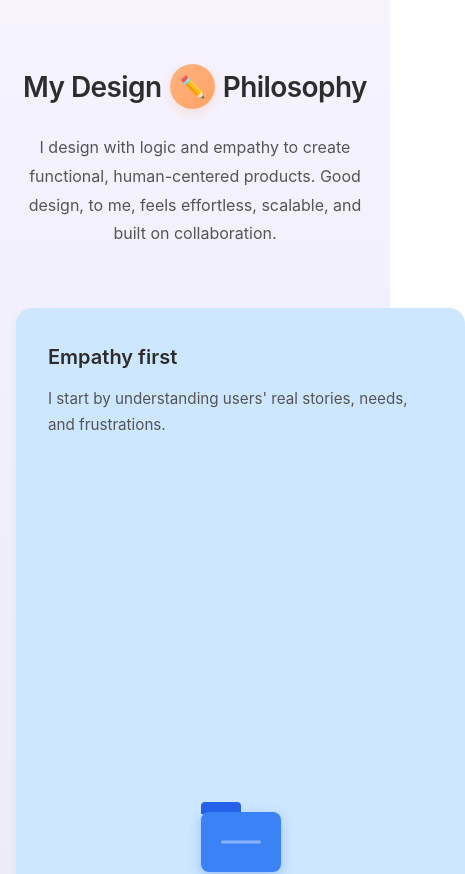
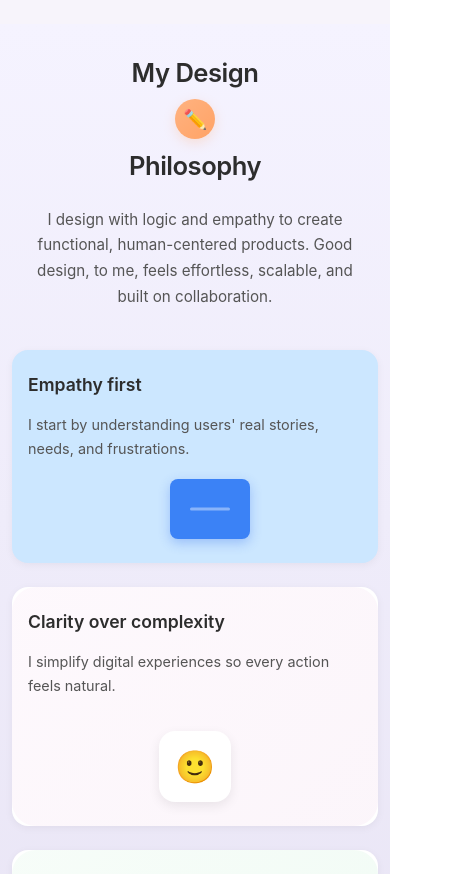
Before and after one commit to neducod/landing-page, a React (Vite) app in the folder landing-pagee/: page / in a window 390 px wide. Shown: the part 820-1694 px from the top of the page, 465 px wide, since content can reach past the window. Built offline with nearby package versions, Linux system fonts and the light colour scheme.

Commit message:
resposive

```diff
--- a/landing-pagee/src/styles/designphiloso.css
+++ b/landing-pagee/src/styles/designphiloso.css
@@ -8,7 +8,6 @@
       sans-serif;
   }
 
-  /* Header Section */
   .philosophy-header {
     max-width: 800px;
     margin: 0 auto 60px;
@@ -52,23 +51,10 @@
     margin: 0 auto;
   }
 
-  /* Principles Grid */
   .principles-grid {
- /*    max-width: 1100px;
-    margin: 0 auto;
-    display: grid;
-    grid-template-columns: repeat(auto-fit, minmax(300px, 1fr));
-    gap: 24px;
-    padding: 0 20px;
-
-
-    width: 58.75rem;
-height: 42.5rem;
-flex-shrink: 0;
- */
 
 display: grid;
-grid-template-columns: 1fr 1fr; /* two columns: left and right */
+grid-template-columns: 1fr 1fr;
 gap: 24px;
 max-width: 1100px;
 margin: 0 auto;
@@ -76,16 +62,14 @@ padding: 0 20px;
   }
   .left-column {
     display: flex;
-    justify-content: center; /* center the card horizontally */
+    justify-content: center;
   }
 
-  /* Right column stacks the two cards */
   .right-column {
     display: flex;
     flex-direction: column;
-    gap: 24px; /* spacing between stacked cards */
+    gap: 24px;
   }
-  /* Principle Cards */
   .principle-card {
     background: white;
     border-radius: 24px;
@@ -106,7 +90,6 @@ padding: 0 20px;
     overflow: hidden;
     transition: all 0.3s ease;
     box-shadow: 0 2px 8px rgba(0, 0, 0, 0.05);
-    /* min-height: 280px; */
     display: flex;
     flex-direction: column;
 
@@ -178,7 +161,6 @@ background: #CCE7FF;
     align-items: center;
   }
 
-  /* Folder Icon */
   .folder-icon {
     position: relative;
     width: 80px;
@@ -218,7 +200,6 @@ background: #CCE7FF;
     border-radius: 2px;
   }
 
-  /* Smile Icon */
   .smile-icon {
     font-size: 2.5rem;
     background: white;
@@ -231,8 +212,7 @@ background: #CCE7FF;
   .card-pink:hover .smile-icon {
     transform: scale(1.1) rotate(5deg);
   }
-
-  /* Responsive Design */
+  /*
   @media (max-width: 768px) {
     .design-philosophy {
       padding: 40px 16px;
@@ -289,7 +269,6 @@ background: #CCE7FF;
     }
   }
 
-  /* Animations */
   @keyframes fadeIn {
     from {
       opacity: 0;
@@ -316,3 +295,140 @@ background: #CCE7FF;
   .principle-card:nth-child(3) {
     animation-delay: 0.3s;
   }
+  */
+
+  /* ✅ Improved Responsive Styles — add this below everything */
+
+/* Tablets (≤1024px) */
+@media (max-width: 1024px) {
+  .philosophy-title {
+    font-size: 2.2rem;
+  }
+
+  .principles-grid {
+    grid-template-columns: 1fr;
+    gap: 32px;
+  }
+
+  .principle-cardd {
+    width: 100%;
+    height: auto;
+  }
+
+  .philosophy-description {
+    font-size: 1rem;
+    padding: 0 10px;
+  }
+}
+
+/* Small Tablets & Large Phones (≤768px) */
+@media (max-width: 768px) {
+  .design-philosophy {
+    padding: 40px 16px;
+  }
+
+  .philosophy-header {
+    margin-bottom: 40px;
+  }
+
+  .philosophy-title {
+    font-size: 1.9rem;
+    text-align: center;
+    flex-direction: column;
+    gap: 10px;
+  }
+
+  .icon-badge {
+    width: 50px;
+    height: 50px;
+    font-size: 1.5rem;
+  }
+
+  .principles-grid {
+    grid-template-columns: 1fr;
+    padding: 0;
+    gap: 24px;
+  }
+
+  .principle-card,
+  .principle-cardd {
+    width: 100%;
+    padding: 28px 20px;
+    min-height: auto;
+  }
+
+  .principle-title {
+    font-size: 1.25rem;
+  }
+
+  .principle-text {
+    font-size: 0.95rem;
+  }
+
+  .folder-icon {
+    width: 60px;
+    height: 55px;
+  }
+}
+
+/* Phones (≤480px) */
+@media (max-width: 480px) {
+  .design-philosophy {
+    padding: 32px 12px;
+  }
+
+  .philosophy-title {
+    font-size: 1.6rem;
+    line-height: 1.3;
+  }
+
+  .icon-badge {
+    width: 40px;
+    height: 40px;
+    font-size: 1.2rem;
+  }
+
+  .philosophy-description {
+    font-size: 0.95rem;
+    line-height: 1.7;
+  }
+
+  .principle-card,
+  .principle-cardd {
+    padding: 24px 16px;
+    border-radius: 16px;
+  }
+
+  .principle-title {
+    font-size: 1.1rem;
+  }
+
+  .principle-text {
+    font-size: 0.9rem;
+  }
+
+  .smile-icon {
+    font-size: 2rem;
+    padding: 16px;
+  }
+
+  .folder-icon {
+    width: 50px;
+    height: 45px;
+  }
+}
+
+/* Ultra Small Devices (≤360px) */
+@media (max-width: 360px) {
+  .philosophy-title {
+    font-size: 1.4rem;
+  }
+
+  .philosophy-description {
+    font-size: 0.9rem;
+  }
+
+  .principle-title {
+    font-size: 1rem;
+  }
+}
--- a/landing-pagee/src/styles/footer.css
+++ b/landing-pagee/src/styles/footer.css
@@ -1,3 +1,4 @@
+/*
 .footer {
     background-color: #f2f7ff;
     color: #000;
@@ -75,7 +76,6 @@
     text-decoration: underline;
   }
 
-  /* Responsive */
   @media (max-width: 768px) {
     .footer {
       padding: 3rem 2rem;
@@ -92,3 +92,165 @@
       gap: 1rem;
     }
   }
+  */
+
+  .footer {
+    background-color: #f2f7ff;
+    color: #000;
+    padding: 4rem 6rem;
+    display: flex;
+    flex-direction: column;
+    justify-content: space-between;
+    min-height: 70vh;
+    font-family: "Inter", sans-serif;
+  }
+
+  /* Left Section */
+  .footer-left {
+    flex: 1;
+  }
+
+  .footer-title {
+    font-size: 4rem;
+    font-weight: 700;
+    line-height: 1.1;
+    margin: 0;
+  }
+
+  .footer-contact {
+    margin-top: 2rem;
+    display: flex;
+    align-items: center;
+    gap: 1rem;
+  }
+
+  .arrow {
+    font-size: 1.5rem;
+  }
+
+  .email-link {
+    color: #1a5eff;
+    text-decoration: none;
+    font-weight: 500;
+  }
+
+  .email-link:hover {
+    text-decoration: underline;
+  }
+
+  /* Right Section */
+  .footer-right {
+    max-width: 40%;
+    align-self: flex-end;
+    margin-top: -6rem;
+    font-size: 0.95rem;
+    line-height: 1.5;
+    color: #222;
+  }
+
+  /* Bottom Section */
+  .footer-bottom {
+    display: flex;
+    justify-content: space-between;
+    align-items: center;
+    border-top: 1px solid #999;
+    margin-top: 4rem;
+    padding-top: 1.5rem;
+    font-size: 0.85rem;
+  }
+
+  .social-links {
+    display: flex;
+    gap: 1.5rem;
+  }
+
+  .social-links a {
+    text-decoration: none;
+    color: #000;
+    font-weight: 500;
+  }
+
+  .social-links a:hover {
+    text-decoration: underline;
+  }
+
+  /* ===========================
+     Responsive Design
+     =========================== */
+
+  /* Medium screens (tablets, small laptops) */
+  @media (max-width: 1024px) {
+    .footer {
+      padding: 3.5rem 3rem;
+    }
+
+    .footer-title {
+      font-size: 3rem;
+    }
+
+    .footer-right {
+      max-width: 60%;
+      margin-top: -3rem;
+    }
+  }
+
+  /* Tablets and small devices */
+  @media (max-width: 768px) {
+    .footer {
+      padding: 3rem 2rem;
+    }
+
+    .footer-title {
+      font-size: 2.5rem;
+    }
+
+    .footer-right {
+      max-width: 100%;
+      margin-top: 2rem;
+      align-self: flex-start;
+    }
+
+    .footer-contact {
+      flex-wrap: wrap;
+      gap: 0.5rem;
+    }
+
+    .footer-bottom {
+      flex-direction: column;
+      gap: 1rem;
+      text-align: center;
+    }
+  }
+
+  /* Phones (below 480px) */
+  @media (max-width: 480px) {
+    .footer {
+      padding: 2.5rem 1.5rem;
+      min-height: auto;
+    }
+
+    .footer-title {
+      font-size: 2rem;
+      text-align: center;
+    }
+
+    .footer-right {
+      font-size: 0.9rem;
+      margin-top: 1.5rem;
+      text-align: center;
+    }
+
+    .footer-contact {
+      justify-content: center;
+    }
+
+    .footer-bottom {
+      flex-direction: column;
+      gap: 0.75rem;
+      font-size: 0.8rem;
+    }
+
+    .social-links {
+      justify-content: center;
+    }
+  }
--- a/landing-pagee/src/styles/opensource.css
+++ b/landing-pagee/src/styles/opensource.css
@@ -270,6 +270,15 @@ font-family: "Helvetica Neue", Helvetica, Arial, sans-serif;
    BUTTON
 =============================== */
 .view-more {
+  /* border: 1px solid #333;
+  background: transparent;
+  border-radius: 8px;
+  padding: 10px 24px;
+  font-size: 1rem;
+  cursor: pointer;
+  transition: all 0.3s ease; */
+
+
   border: 1px solid #333;
   background: transparent;
   border-radius: 8px;
@@ -277,6 +286,11 @@ font-family: "Helvetica Neue", Helvetica, Arial, sans-serif;
   font-size: 1rem;
   cursor: pointer;
   transition: all 0.3s ease;
+  display: inline-flex;
+  align-items: center;
+  justify-content: center;
+  white-space: nowrap;
+  max-width: 100%;
 }
 
 .view-more:hover {
@@ -287,7 +301,20 @@ font-family: "Helvetica Neue", Helvetica, Arial, sans-serif;
 .view-more span {
   margin-left: 8px;
 }
+@media (max-width: 768px) {
+  .view-more {
+    font-size: 0.9rem;
+    padding: 8px 18px;
+  }
+}
 
+@media (max-width: 480px) {
+  .view-more {
+    font-size: 0.85rem;
+    padding: 7px 16px;
+    width: auto; /* Prevents it from stretching too wide */
+  }
+}
 /* ===============================
    DESIGN SECTION
 =============================== */
@@ -405,10 +432,10 @@ font-family: "Helvetica Neue", Helvetica, Arial, sans-serif;
     max-width: 280px;
   }
 
-  .view-more {
+  /* .view-more {
     width: 100%;
     padding: 12px 0;
-  }
+  } */
 
   .design-title {
     font-size: 1.5rem;
```
